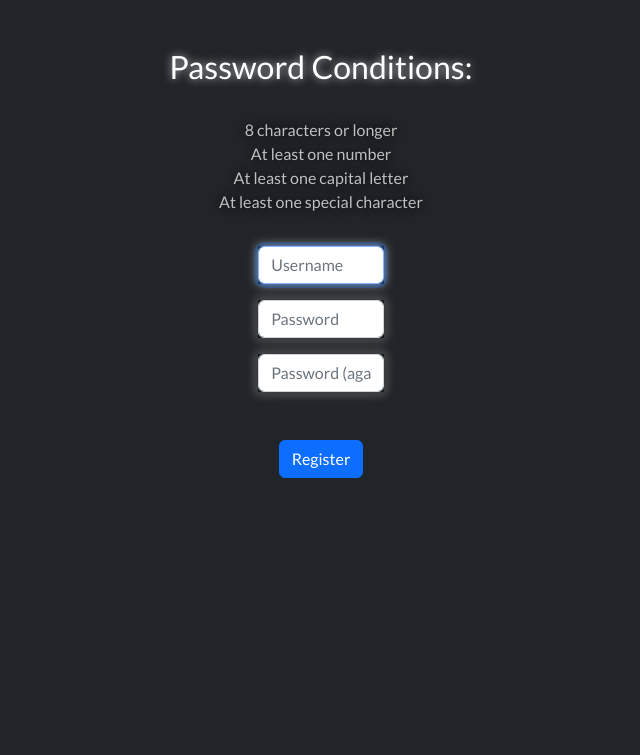
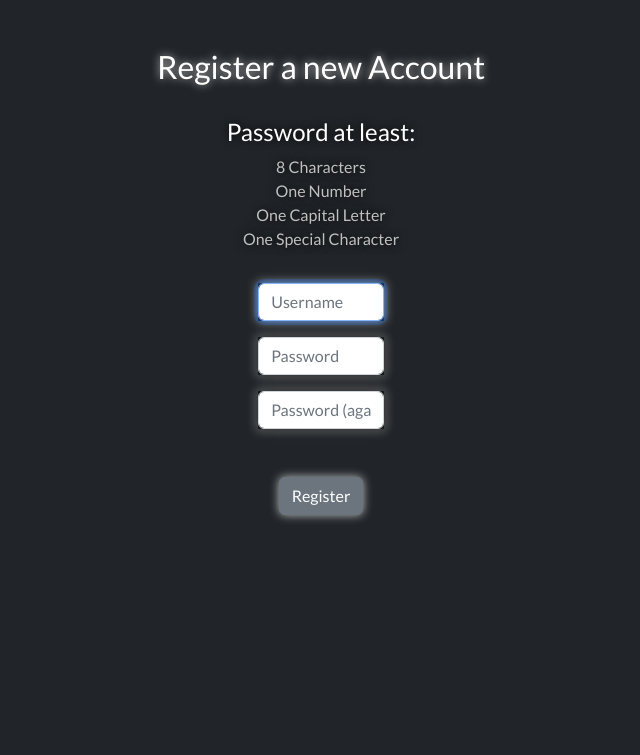
Before and after one commit to hawshemi/Blockchain, a Flask app: page /register in a window 1280 px wide. Shown: the part 112-867 px from the top of the page, without its empty margins (319-959 px from the left). Run offline with Flask 2, Linux system fonts and the light colour scheme; some libraries are stand-ins or nearby versions.

Commit message:
Update register.html

```diff
--- a/templates/register.html
+++ b/templates/register.html
@@ -8,33 +8,26 @@
 
     <div id="error_message"></div>
     <form action="/register" method="post">
-        <h2>Password Conditions:</h2>
+        <h2>Register a new Account</h2>
+        <h4>Password at least:</h4>
         <div class="password-condition">
             <ul style="list-style-type:none;">
-                <li>
-                    8 characters or longer
-                </li>
-                <li>
-                    At least one number
-                </li>
-                <li>
-                    At least one capital letter
-                </li>
-                <li>
-                    At least one special character
-                </li>
+                <li>8 Characters</li>
+                <li>One Number</li>
+                <li>One Capital Letter</li>
+                <li>One Special Character</li>
             </ul>
         </div>
         <div class="form-group">
-            <input autocomplete="off" autofocus class="form-control" id="username" name="username" placeholder="Username" type="text">
+            <input autocomplete="off" autofocus class="form-control" id="username" name="username" placeholder="Username" type="text" required>
         </div>
         <div class="form-group">
-            <input class="form-control" name="password" placeholder="Password" type="password">
+            <input class="form-control" name="password" placeholder="Password" type="password" required>
         </div>
         <div class="form-group">
-            <input class="form-control" name="confirmation" placeholder="Password (again)" type="password">
+            <input class="form-control" name="confirmation" placeholder="Password (again)" type="password" required>
         </div>
-        <button class="btn btn-primary" type="submit">Register</button>
+        <button class="btn btn-secondary" type="submit">Register</button>
     </form>
 
 {% endblock %}
```
